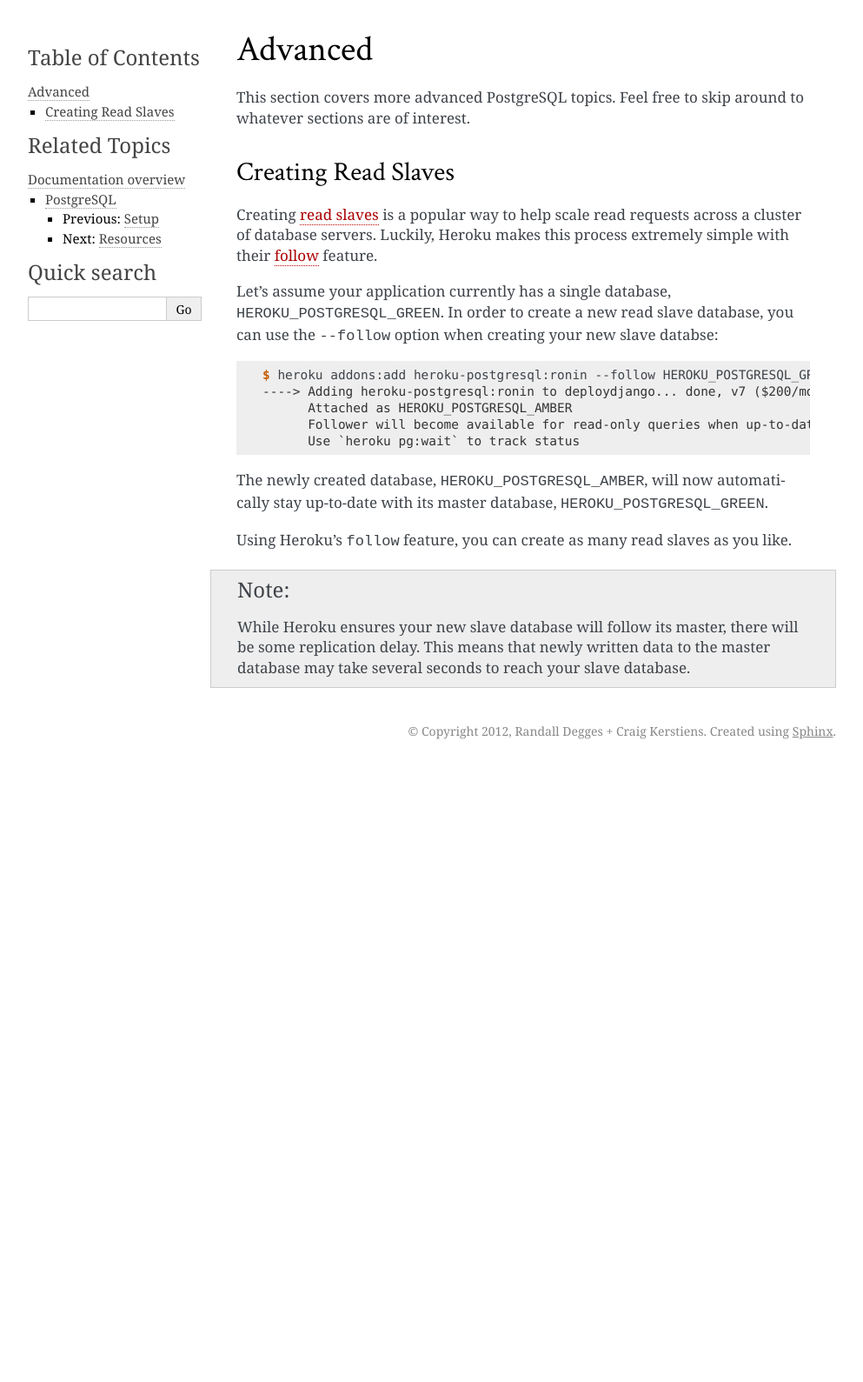
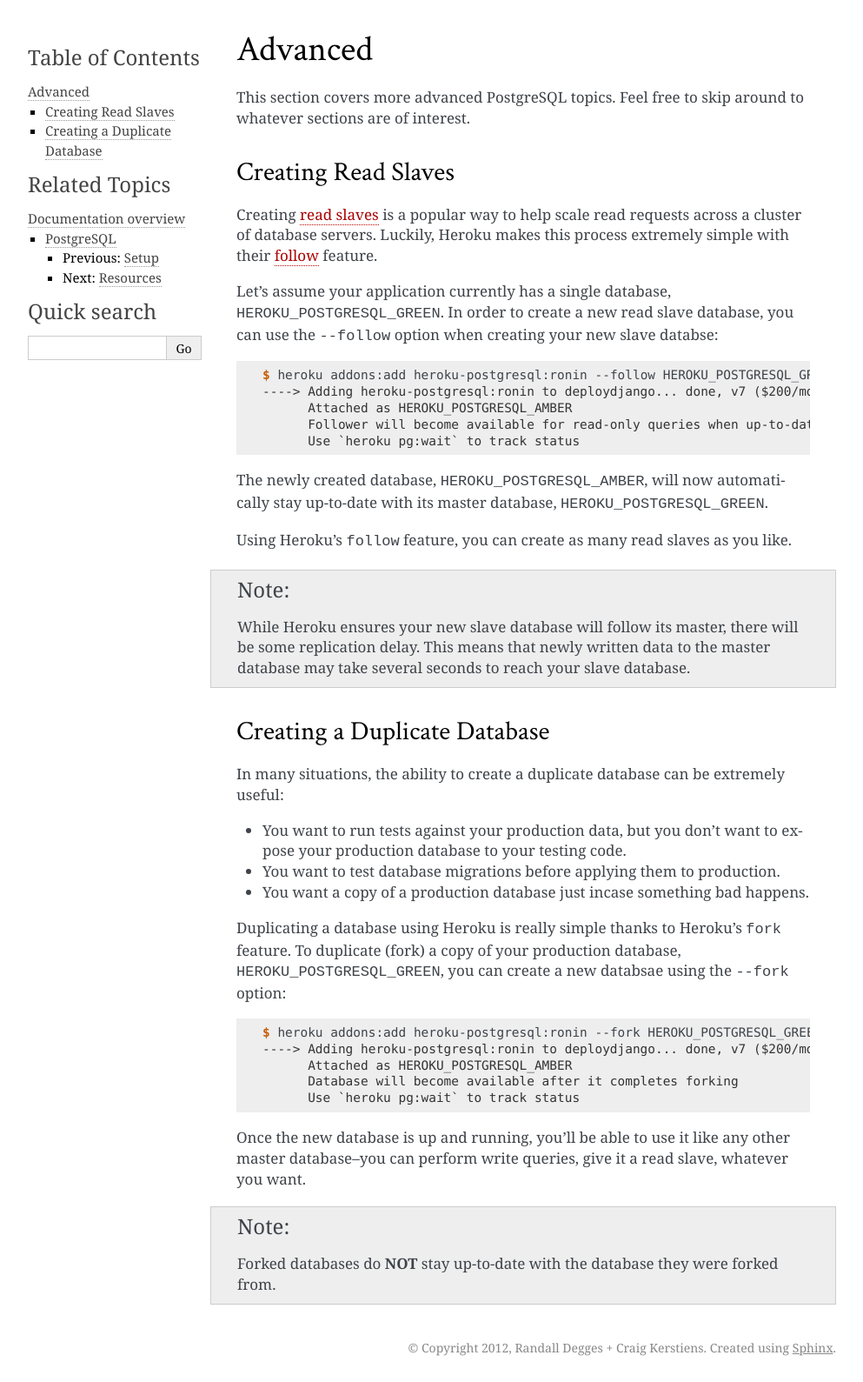
Before and after one commit to perryyo/deploydjango.com, a Sphinx documentation site: the page built from source/postgresql/advanced.rst, in a window 1280 px wide. Shown: the whole page at 87% size, without its empty margins (148-1141 px from the left). Built offline with Sphinx 7.4.7, drawn with Linux system fonts in a browser that asks for light colours; before the commit the page ends 900 px from its top, so only the background shows below that.

Commit message:
Adding a section on fork.

```diff
--- a/source/postgresql/advanced.rst
+++ b/source/postgresql/advanced.rst
@@ -36,3 +36,39 @@
     While Heroku ensures your new slave database will follow its master, there
     will be some replication delay. This means that newly written data to the
     master database may take several seconds to reach your slave database.
+
+
+Creating a Duplicate Database
+*****************************
+
+In many situations, the ability to create a duplicate database can be extremely
+useful:
+
+- You want to run tests against your production data, but you don't want to
+  expose your production database to your testing code.
+
+- You want to test database migrations before applying them to production.
+
+- You want a copy of a production database just incase something bad happens.
+
+Duplicating a database using Heroku is really simple thanks to Heroku's
+``fork`` feature. To duplicate (fork) a copy of your production database,
+``HEROKU_POSTGRESQL_GREEN``, you can create a new databsae using the ``--fork``
+option:
+
+.. code-block:: console
+
+    $ heroku addons:add heroku-postgresql:ronin --fork HEROKU_POSTGRESQL_GREEN
+    ----> Adding heroku-postgresql:ronin to deploydjango... done, v7 ($200/mo)
+          Attached as HEROKU_POSTGRESQL_AMBER
+          Database will become available after it completes forking
+          Use `heroku pg:wait` to track status
+
+Once the new database is up and running, you'll be able to use it like any
+other master database--you can perform write queries, give it a read slave,
+whatever you want.
+
+.. note::
+
+    Forked databases do **NOT** stay up-to-date with the database they were
+    forked from.
```
